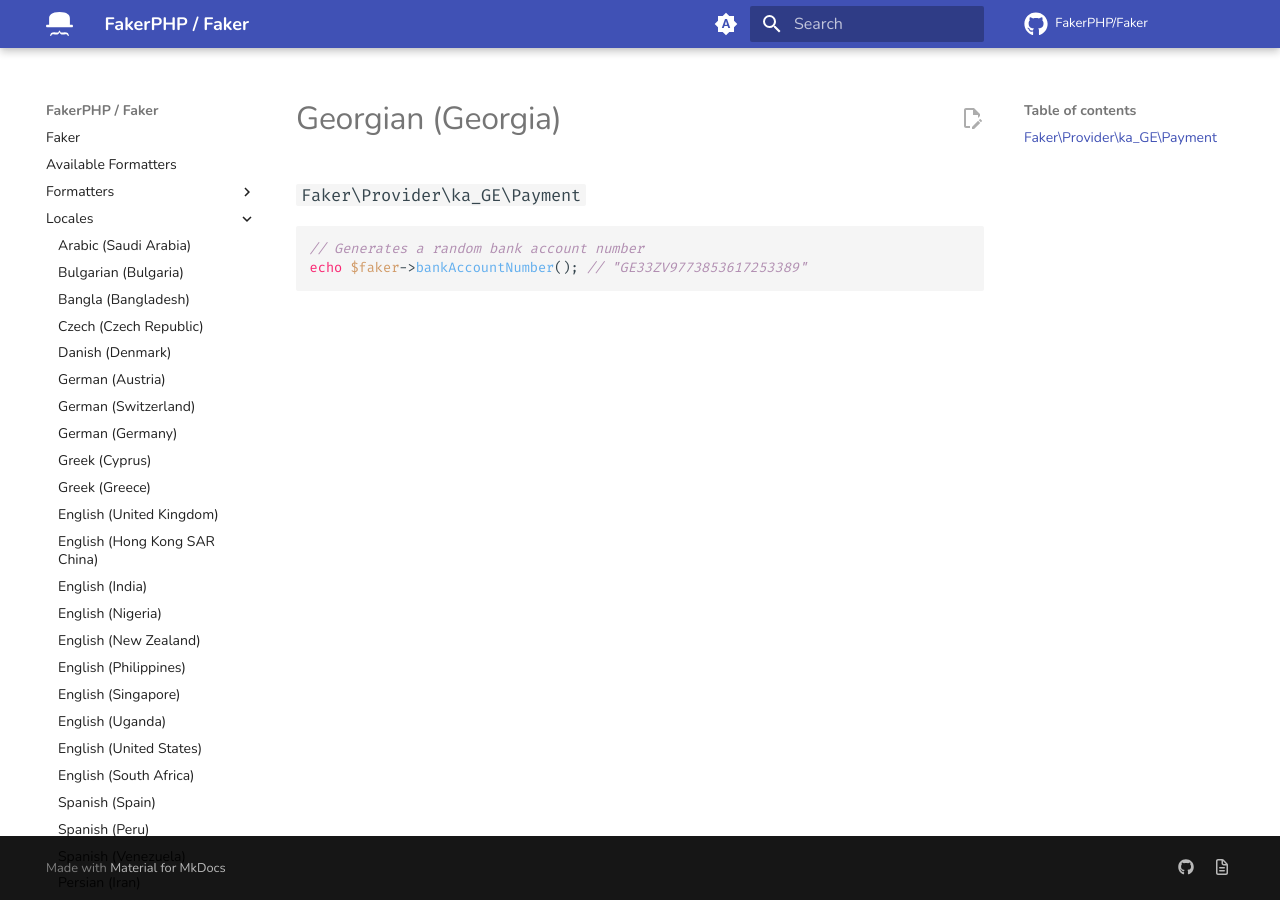
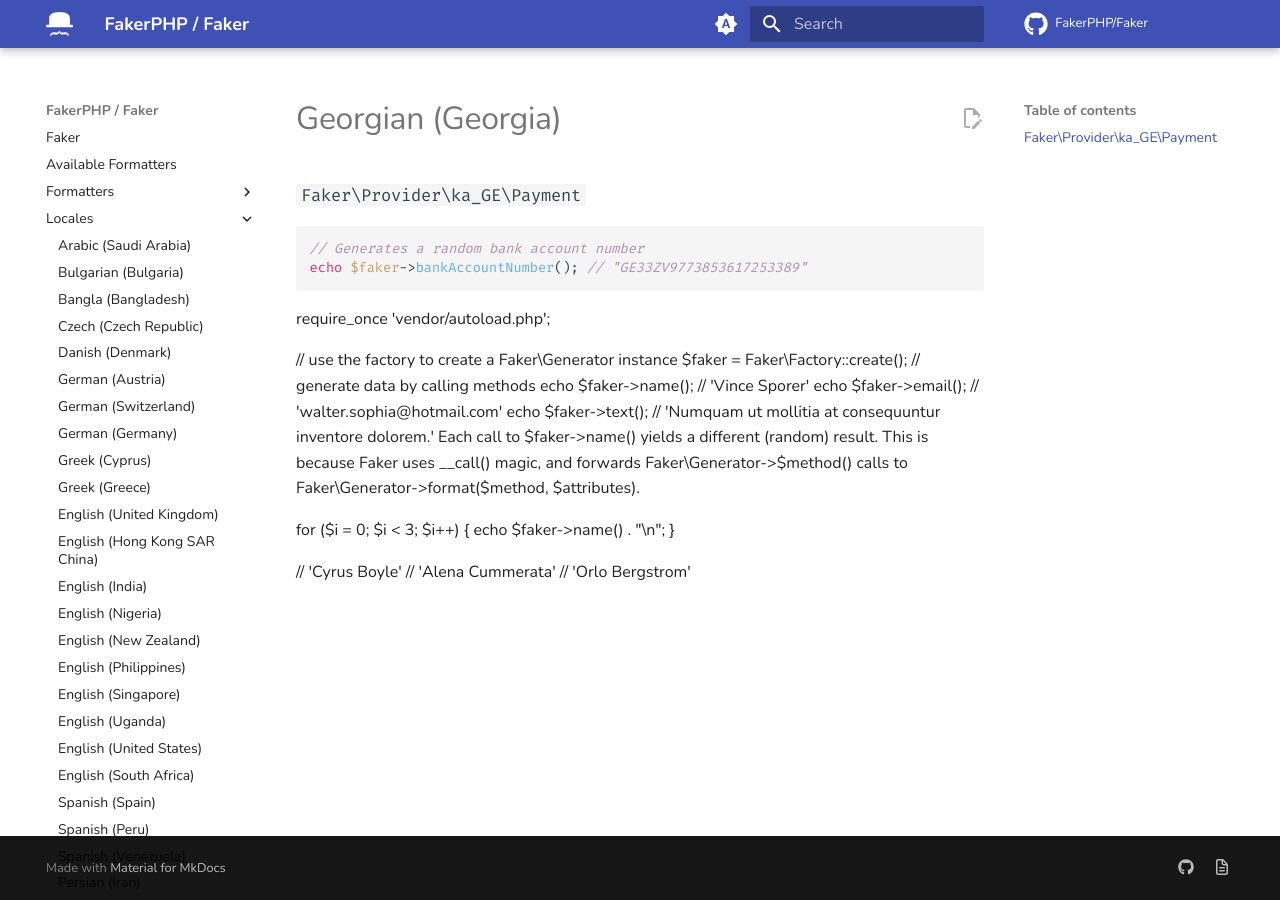
Before and after one commit to FakerPHP/fakerphp.github.io, an MkDocs documentation site: the page built from docs/locales/ka_GE.md, in a window 1280 px wide. Built offline with MkDocs 1.6.1 and Material for MkDocs 9.7.7, drawn with Linux system fonts in a browser that asks for light colours; nearby versions of some CDN libraries; comment, search, counter and statistics services are not loaded.

Commit message:
Update ka_GE.md

````diff
--- a/docs/locales/ka_GE.md
+++ b/docs/locales/ka_GE.md
@@ -6,3 +6,23 @@
 // Generates a random bank account number
 echo $faker->bankAccountNumber(); // "GE33ZV9773853617253389"
 ```
+require_once 'vendor/autoload.php';
+
+// use the factory to create a Faker\Generator instance
+$faker = Faker\Factory::create();
+// generate data by calling methods
+echo $faker->name();
+// 'Vince Sporer'
+echo $faker->email();
+// 'walter.sophia@hotmail.com'
+echo $faker->text();
+// 'Numquam ut mollitia at consequuntur inventore dolorem.'
+Each call to $faker->name() yields a different (random) result. This is because Faker uses __call() magic, and forwards Faker\Generator->$method() calls to Faker\Generator->format($method, $attributes).
+
+for ($i = 0; $i < 3; $i++) {
+    echo $faker->name() . "\n";
+}
+
+// 'Cyrus Boyle'
+// 'Alena Cummerata'
+// 'Orlo Bergstrom'
````
